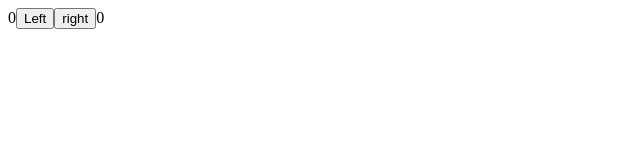
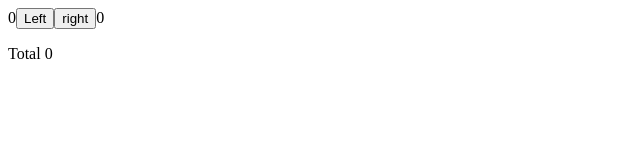
Before and after one commit to Barnab1/Full-Stack-Open, a React (Vite) app in the folder introdemo/: page / in a window 1280 px wide. Shown: the top 160 px of the page, without its empty margins (0-640 px from the left). Built offline with nearby package versions, Linux system fonts and the light colour scheme.

Commit message:
Worked on the sub-sections -complex state, handling arrays, update is asynchronous-

```diff
--- a/introdemo/src/App.jsx
+++ b/introdemo/src/App.jsx
@@ -1,27 +1,35 @@
 import {useState} from 'react';
-
-const Display = ({counter}) =><div>{counter}</div>
-
-const Button = ({onClick, text}) =><button onClick = {onClick}>{text}</button>
 
 const App = () =>{
 
-const [clicks, setClicks] = useState({
-  left: 0,
-  right: 0
-})
+const [left, setLeft]= useState(0);
+const [right, setRight]= useState(0);
+const [allClicks, setAll] = useState([]);
+const [total, setTotal] = useState(0);
 
-const handleLeftClick = ()=>setClicks ({...clicks,left: clicks.left + 1})
+const handleLeftClick = ()=>{
+  setAll(allClicks.concat('L'));
+  const updatedLeft = left + 1;
+  setLeft(updatedLeft);
+  setTotal(updatedLeft + right)
+}
 
-const handleRightClick = ()=>setCliks({...clicks,right: clicks.right + 1})
+const handleRightClick = ()=>{
+  setAll(allClicks.concat('R'));
+  const updatedRight = right +1;
+  setRight(updatedRight);
+  setTotal(updatedRight + left);
+}
 
   return (
     <div>
-      {clicks.left}
+      {left}
       <button onClick ={handleLeftClick} >Left</button>
 
       <button onClick = {handleRightClick}>right</button>
-      {clicks.right}
+      {right}
+      <p>{allClicks.join(' ')}</p>
+      <p>Total {total} </p>
     </div>
   )
 }
```
